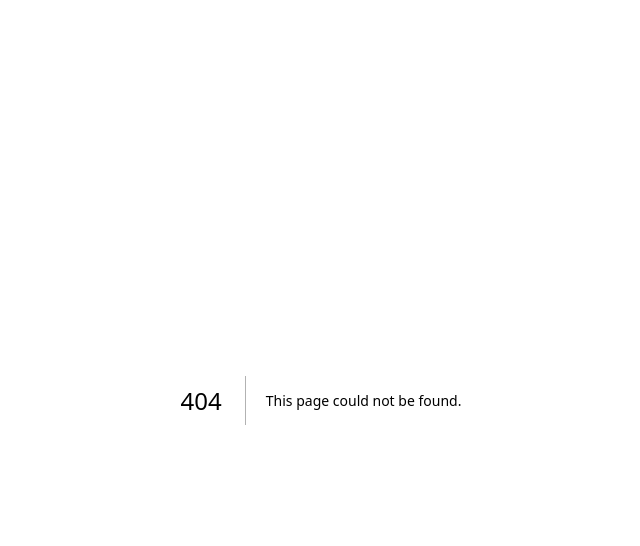
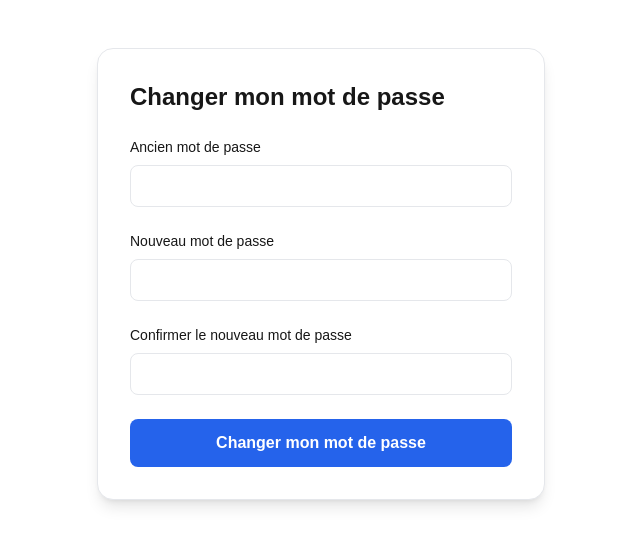
Before and after one commit to Beloic/rgaa-audit, a Next.js app: page /auth/change-password in a window 1280 px wide. Before the commit this address had no page. Shown: the top 546 px of the page, without its empty margins (319-959 px from the left). Built offline with nearby package versions, Linux system fonts and the light colour scheme.

Commit message:
feat(auth): changement de mot de passe sécurisé avec confirmation par email

```diff
--- /dev/null
+++ b/src/app/api/auth/change-password/route.ts
@@ -0,0 +1,24 @@
+import { NextRequest, NextResponse } from 'next/server';
+import { getUserByEmail, updateUserPassword, setPasswordChangeToken } from '@/src/lib/auth';
+import { sendPasswordChangeEmail } from '@/src/lib/email';
+import { getSessionUser } from '@/src/lib/auth';
+
+export async function POST(req: NextRequest) {
+  try {
+    const { oldPassword, newPassword } = await req.json();
+    const user = await getSessionUser(req);
+    if (!user) return NextResponse.json({ message: 'Non autorisé' }, { status: 401 });
+    const dbUser = await getUserByEmail(user.email);
+    if (!dbUser) return NextResponse.json({ message: 'Utilisateur introuvable' }, { status: 404 });
+    // Vérifier l'ancien mot de passe
+    const isValid = await dbUser.verifyPassword(oldPassword);
+    if (!isValid) return NextResponse.json({ message: 'Ancien mot de passe incorrect' }, { status: 400 });
+    // Générer un token de confirmation
+    const token = Math.random().toString(36).substring(2) + Date.now().toString(36);
+    await setPasswordChangeToken(dbUser.email, token, newPassword);
+    await sendPasswordChangeEmail(dbUser.email, token);
+    return NextResponse.json({ message: 'Email de confirmation envoyé' });
+  } catch (e) {
+    return NextResponse.json({ message: 'Erreur serveur' }, { status: 500 });
+  }
+}
--- /dev/null
+++ b/src/app/api/auth/confirm-password-change/route.ts
@@ -0,0 +1,16 @@
+import { NextRequest, NextResponse } from 'next/server';
+import { getUserByPasswordChangeToken, updateUserPassword, clearPasswordChangeToken } from '@/src/lib/auth';
+
+export async function POST(req: NextRequest) {
+  try {
+    const { token } = await req.json();
+    if (!token) return NextResponse.json({ message: 'Token manquant' }, { status: 400 });
+    const user = await getUserByPasswordChangeToken(token);
+    if (!user || !user.pendingNewPassword) return NextResponse.json({ message: 'Lien invalide ou expiré' }, { status: 400 });
+    await updateUserPassword(user.email, user.pendingNewPassword);
+    await clearPasswordChangeToken(user.email);
+    return NextResponse.json({ message: 'Mot de passe modifié avec succès' });
+  } catch (e) {
+    return NextResponse.json({ message: 'Erreur serveur' }, { status: 500 });
+  }
+}
--- /dev/null
+++ b/src/app/auth/change-password/page.tsx
@@ -0,0 +1,66 @@
+import { useState } from 'react';
+import { useRouter } from 'next/navigation';
+
+export default function ChangePasswordPage() {
+  const [oldPassword, setOldPassword] = useState('');
+  const [newPassword, setNewPassword] = useState('');
+  const [confirmPassword, setConfirmPassword] = useState('');
+  const [error, setError] = useState('');
+  const [success, setSuccess] = useState('');
+  const [loading, setLoading] = useState(false);
+  const router = useRouter();
+
+  const handleSubmit = async (e: React.FormEvent) => {
+    e.preventDefault();
+    setError('');
+    setSuccess('');
+    if (newPassword !== confirmPassword) {
+      setError('Les mots de passe ne correspondent pas.');
+      return;
+    }
+    if (newPassword.length < 6) {
+      setError('Le nouveau mot de passe doit contenir au moins 6 caractères.');
+      return;
+    }
+    setLoading(true);
+    try {
+      const res = await fetch('/api/auth/change-password', {
+        method: 'POST',
+        headers: { 'Content-Type': 'application/json' },
+        body: JSON.stringify({ oldPassword, newPassword })
+      });
+      const data = await res.json();
+      if (!res.ok) throw new Error(data.message || 'Erreur lors du changement de mot de passe');
+      setSuccess('Un email de confirmation a été envoyé. Veuillez cliquer sur le lien pour valider le changement.');
+    } catch (err: any) {
+      setError(err.message);
+    } finally {
+      setLoading(false);
+    }
+  };
+
+  return (
+    <div className="max-w-md mx-auto mt-12 bg-white p-8 rounded-2xl shadow-lg border">
+      <h1 className="text-2xl font-bold mb-6">Changer mon mot de passe</h1>
+      <form onSubmit={handleSubmit} className="space-y-6">
+        <div>
+          <label className="block text-sm font-medium mb-2">Ancien mot de passe</label>
+          <input type="password" className="w-full border rounded-lg px-4 py-2" value={oldPassword} onChange={e => setOldPassword(e.target.value)} required />
+        </div>
+        <div>
+          <label className="block text-sm font-medium mb-2">Nouveau mot de passe</label>
+          <input type="password" className="w-full border rounded-lg px-4 py-2" value={newPassword} onChange={e => setNewPassword(e.target.value)} required />
+        </div>
+        <div>
+          <label className="block text-sm font-medium mb-2">Confirmer le nouveau mot de passe</label>
+          <input type="password" className="w-full border rounded-lg px-4 py-2" value={confirmPassword} onChange={e => setConfirmPassword(e.target.value)} required />
+        </div>
+        {error && <div className="text-red-600 text-sm">{error}</div>}
+        {success && <div className="text-green-600 text-sm">{success}</div>}
+        <button type="submit" className="w-full bg-blue-600 text-white py-3 rounded-lg font-semibold hover:bg-blue-700 transition" disabled={loading}>
+          {loading ? 'Envoi...' : 'Changer mon mot de passe'}
+        </button>
+      </form>
+    </div>
+  );
+}
--- /dev/null
+++ b/src/app/auth/confirm-password-change/page.tsx
@@ -0,0 +1,47 @@
+import { useEffect, useState } from 'react';
+import { useRouter, useSearchParams } from 'next/navigation';
+
+export default function ConfirmPasswordChangePage() {
+  const [status, setStatus] = useState<'pending' | 'success' | 'error'>('pending');
+  const [message, setMessage] = useState('');
+  const router = useRouter();
+  const searchParams = useSearchParams();
+  const token = searchParams.get('token');
+
+  useEffect(() => {
+    if (!token) {
+      setStatus('error');
+      setMessage('Lien de confirmation invalide.');
+      return;
+    }
+    fetch('/api/auth/confirm-password-change', {
+      method: 'POST',
+      headers: { 'Content-Type': 'application/json' },
+      body: JSON.stringify({ token })
+    })
+      .then(async res => {
+        const data = await res.json();
+        if (res.ok) {
+          setStatus('success');
+          setMessage('Votre mot de passe a bien été modifié. Vous pouvez maintenant vous reconnecter.');
+          setTimeout(() => router.push('/'), 4000);
+        } else {
+          setStatus('error');
+          setMessage(data.message || 'Erreur lors de la confirmation.');
+        }
+      })
+      .catch(() => {
+        setStatus('error');
+        setMessage('Erreur de connexion au serveur.');
+      });
+  }, [token, router]);
+
+  return (
+    <div className="max-w-md mx-auto mt-20 bg-white p-8 rounded-2xl shadow-lg border text-center">
+      <h1 className="text-2xl font-bold mb-6">Confirmation du changement de mot de passe</h1>
+      {status === 'pending' && <div>Validation en cours...</div>}
+      {status === 'success' && <div className="text-green-600 font-semibold">{message}</div>}
+      {status === 'error' && <div className="text-red-600 font-semibold">{message}</div>}
+    </div>
+  );
+}
--- a/src/components/TopBar.tsx
+++ b/src/components/TopBar.tsx
@@ -215,6 +215,14 @@ export default function TopBar({ activeSection, onSectionChange, onAnalyzeClick
                       {/* Section déconnexion */}
                       <div className="border-t border-gray-100 py-2">
                         <button
+                          onClick={() => { setIsUserMenuOpen(false); window.location.href = '/auth/change-password'; }}
+                          className="w-full px-4 py-2.5 text-left text-sm text-blue-600 hover:bg-blue-50 flex items-center space-x-3 transition-colors"
+                        >
+                          <span className="font-medium">Changer mon mot de passe</span>
+                        </button>
+                      </div>
+                      <div className="border-t border-gray-100 py-2">
+                        <button
                           onClick={handleLogout}
                           disabled={isLoggingOut}
                           className="w-full px-4 py-2.5 text-left text-sm text-red-600 hover:bg-red-50 flex items-center space-x-3 transition-colors disabled:opacity-50 disabled:cursor-not-allowed"
```
